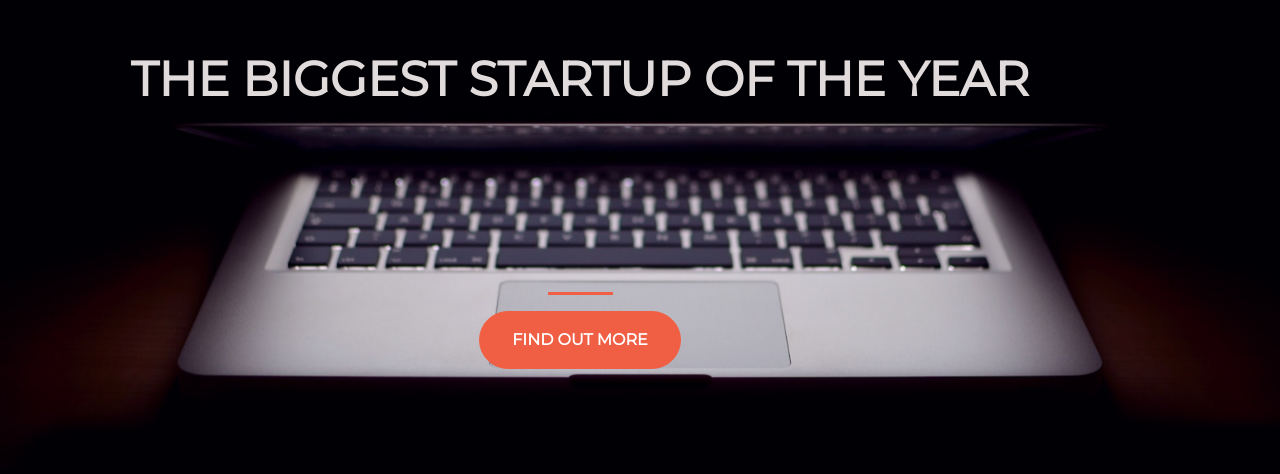
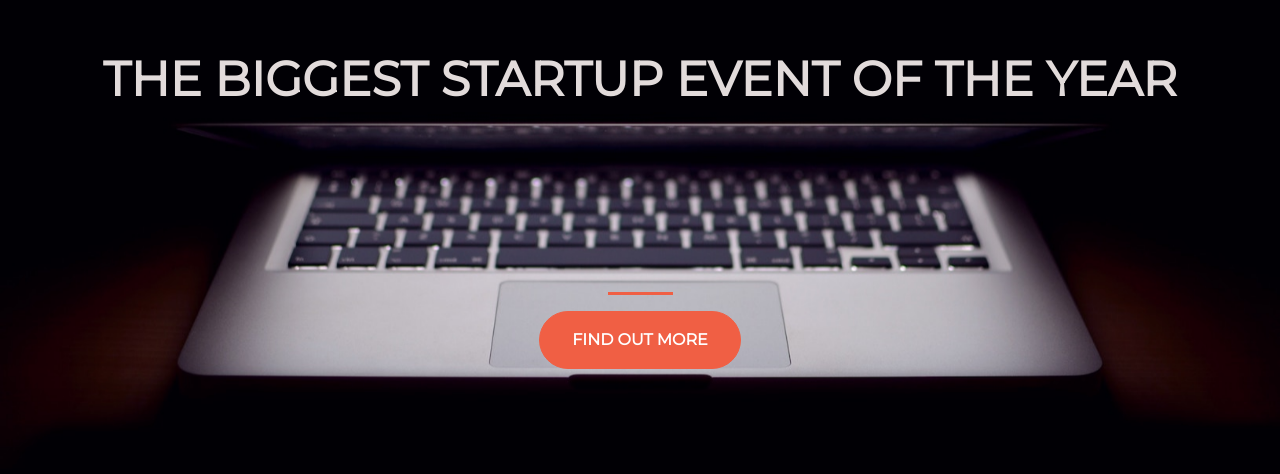
Before and after one commit to Nckylove/Nckylove.github.io, a plain HTML site: page index.html in a window 1280 px wide. Shown: the part 190-664 px from the top of the page. Drawn offline with nearby package versions, Linux system fonts and the light colour scheme.

Commit message:
Update index.html

```diff
--- a/index.html
+++ b/index.html
@@ -19,7 +19,7 @@
     <div class="containe d-flex align-items-center h-100">
       <div class="row">
         <header class="text-center col-12">
-          <h1 class="text-uppercase"><strong>The biggest startup of the year</strong></h1>
+          <h1 class="text-uppercase"><strong>The biggest startup event of the year</strong></h1>
         </header>
         <div class="buffer col-12"></div>
         <section class="text-center col-12">
```
